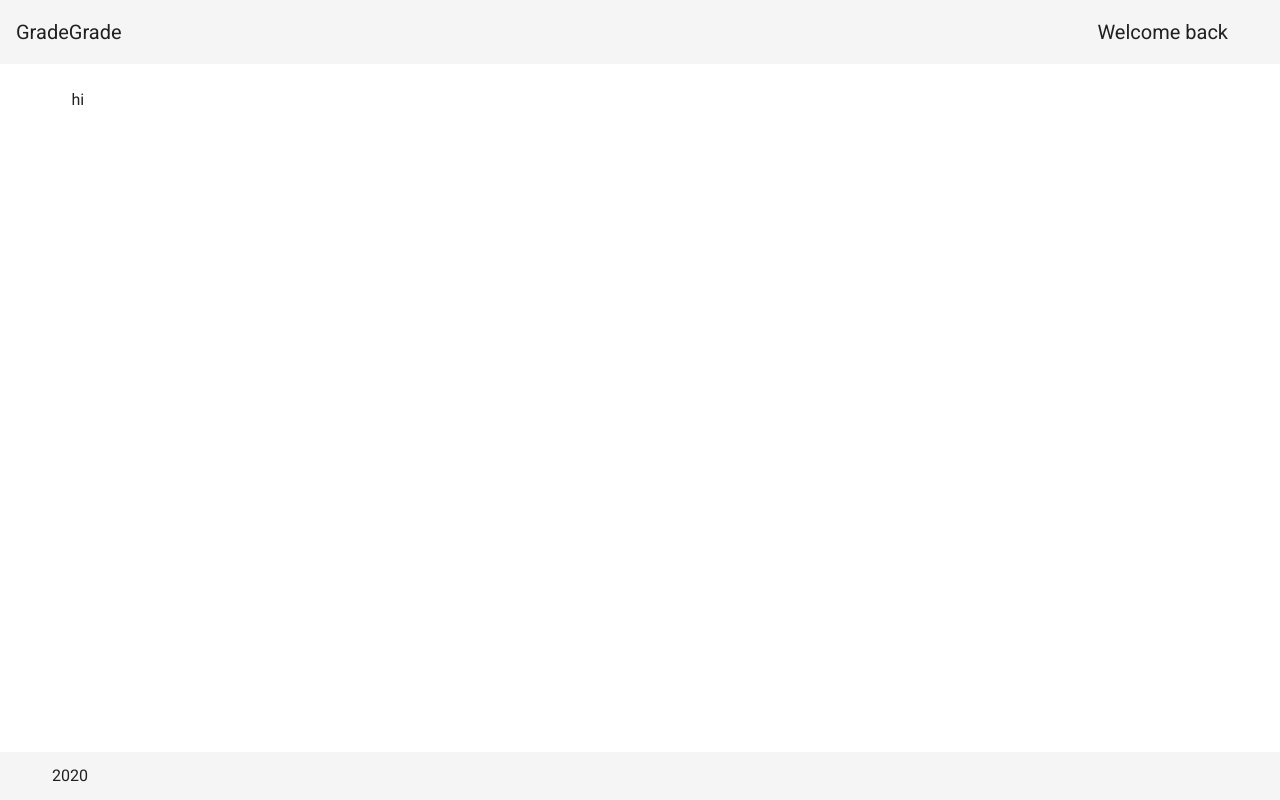
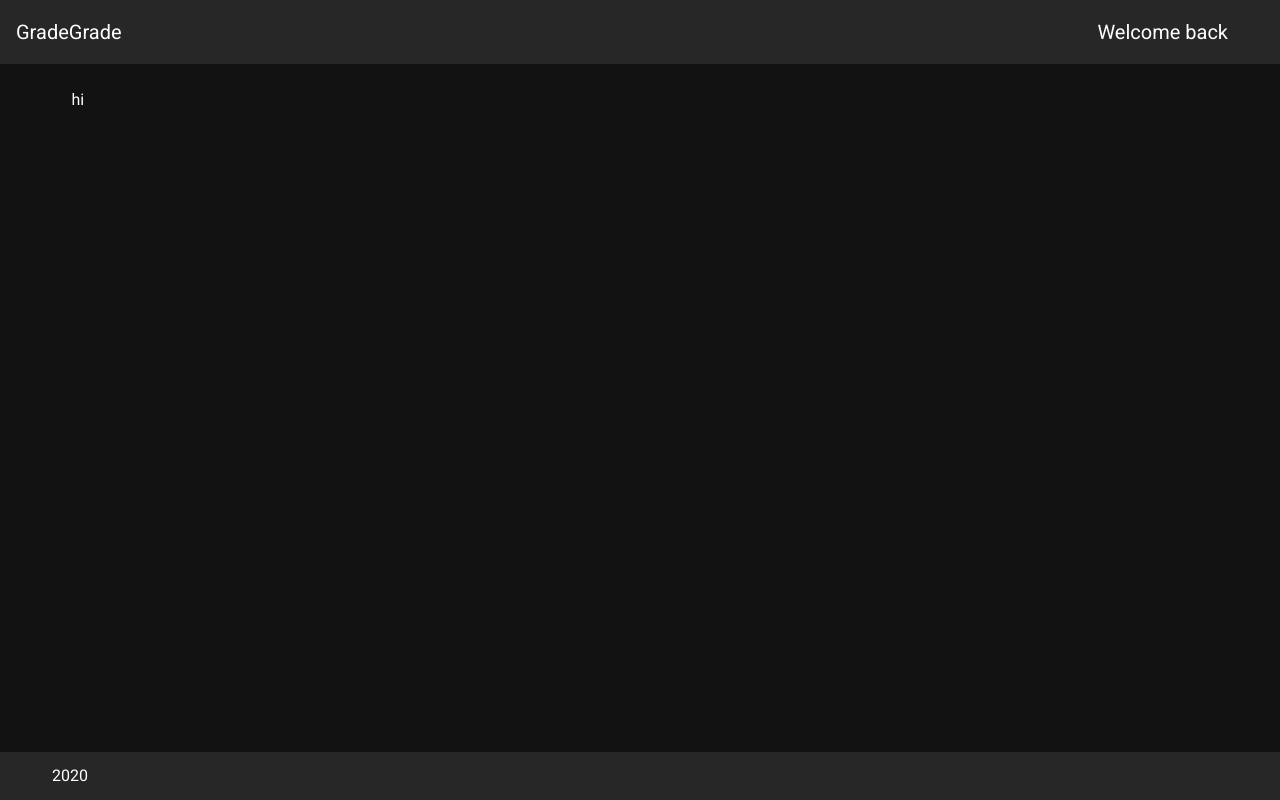
Before and after one commit to ezhang7423/vuegrades, a Nuxt app: page / in a window 1280 px wide. Built offline with nearby package versions, Linux system fonts and the light colour scheme.

Commit message:
hide scrollbar

```diff
--- /dev/null
+++ b/assets/main.css
@@ -0,0 +1,3 @@
+html {
+  overflow: hidden !important; /* Hide scrollbars */
+}
--- a/layouts/default.vue
+++ b/layouts/default.vue
@@ -1,13 +1,6 @@
 <template>
   <v-app dark>
-    <v-app-bar
-      align
-      fixed
-      app
-      flat
-      :collapse="!collapseOnScroll"
-      :collapse-on-scroll="collapseOnScroll"
-    >
+    <v-app-bar align app flat :collapse="!collapseOnScroll" :collapse-on-scroll="collapseOnScroll">
       <v-toolbar-title v-text="title" />
 
       <!-- <v-switch v-model="$vuetify.theme.dark" primary label="Dark Mode"></v-switch> put in a settings modal-->
@@ -36,7 +29,7 @@
       </v-container>
     </v-content>
 
-    <v-footer :fixed="fixed" app>
+    <v-footer app>
       <v-btn icon href="https://github.com/ezhang7423/vuegrades" target="_blank">
         <v-icon>fab fa-github</v-icon>
       </v-btn>
--- a/nuxt.config.js
+++ b/nuxt.config.js
@@ -26,7 +26,7 @@ export default {
   /*
    ** Global CSS
    */
-  css: [],
+  css: ["~/assets/main.css"],
   /*
    ** Plugins to load before mounting the App
    */
@@ -57,7 +57,7 @@ export default {
     customVariables: ["~/assets/variables.scss"],
     defaultAssets: { icons: "fa" },
     theme: {
-      dark: false,
+      dark: true,
       themes: {
         dark: {
           primary: colors.blue.darken2,
```
